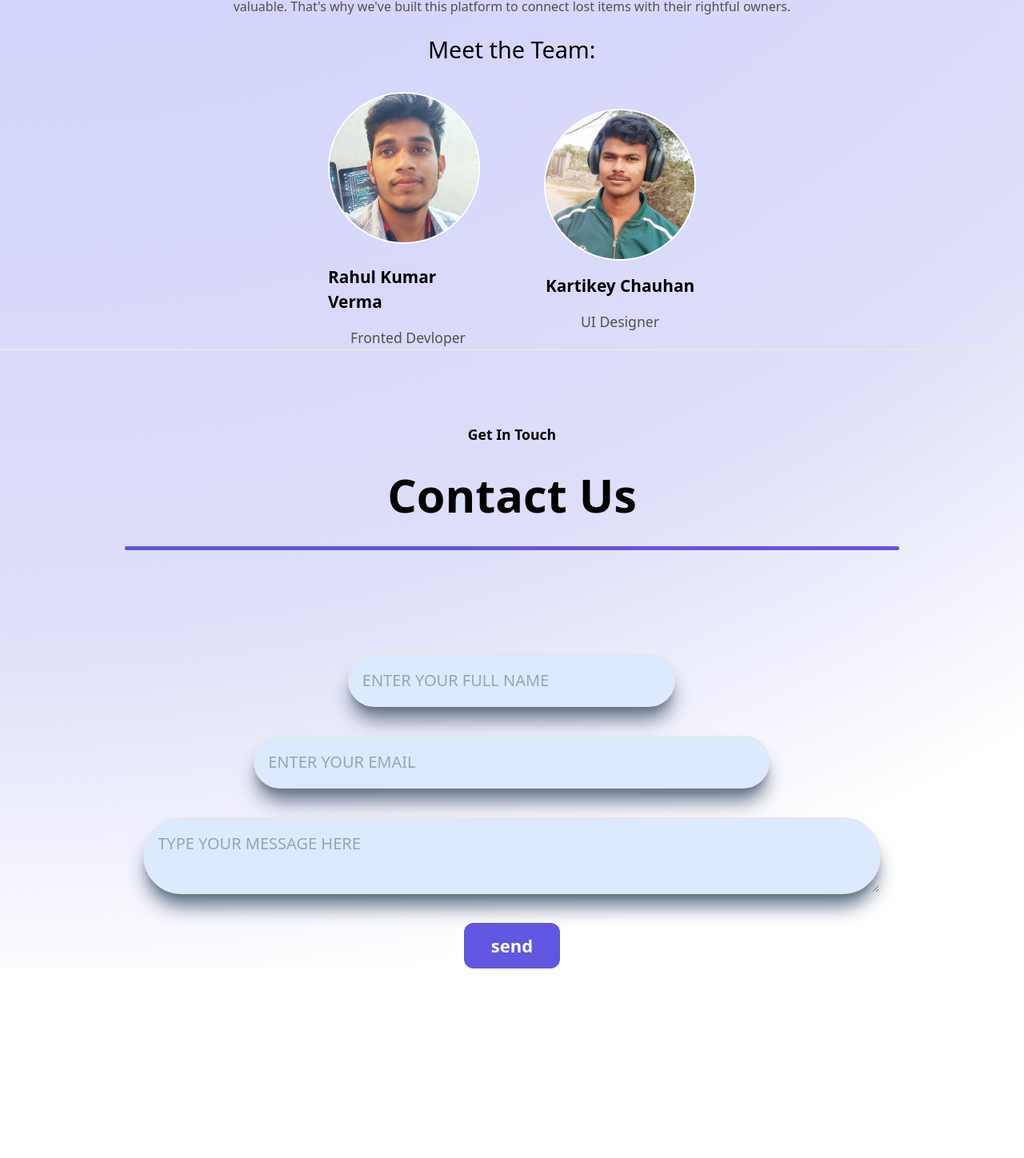
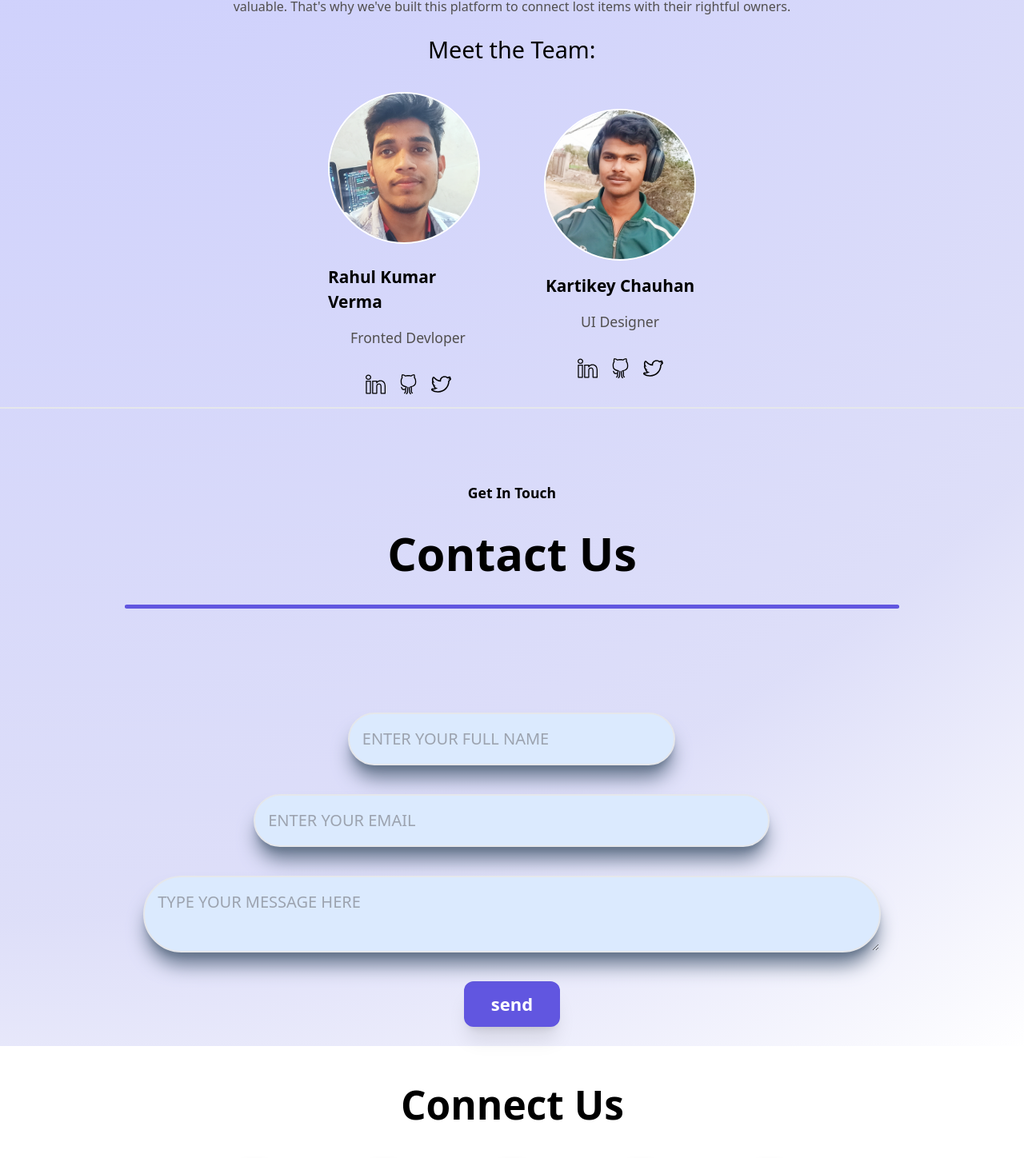
Before and after one commit to devrahuljourney/lostandfound, a React (Create React App) app: page / in a window 1280 px wide. Shown: the part 1324-2772 px from the top of the page at 80% size. Before the commit the page ends 2535 px from the top, so only its background shows below. Built offline with nearby package versions, Linux system fonts and the light colour scheme.

Commit message:
connect us

```diff
--- a/src/components/About.js
+++ b/src/components/About.js
@@ -1,7 +1,11 @@
-import React from 'react'
+import React from 'react';
+import { Link,NavLink } from 'react-router-dom';
 import kartikey from '../assests/Kartikey.jpg';
 import rahulLap from "../assests/RahulLap.jpg";
 import rahultree from '../assests/RahulTree.jpg';
+import {SlSocialTwitter} from 'react-icons/sl';
+import {SlSocialLinkedin} from 'react-icons/sl';
+import {SlSocialGithub} from 'react-icons/sl';
 import Aos from 'aos';
 import 'aos/dist/aos.css';
 export default function About() {
@@ -22,6 +26,18 @@ export default function About() {
                     </div>
                     <p className='text-[1.3rem] font-bold'>Rahul Kumar Verma</p>
                     <p className='text-[1.1rem] text-[#514F4F] '>Fronted Devloper</p>
+                    <div className='flex flex-row gap-4 justify-between items-center p-4'>
+                      <div className='hover:text-button'>
+                       <NavLink  to='https://www.linkedin.com/in/rkvrahul/' > <SlSocialLinkedin  style={{ width: '25px', height: '25px' }}/> </NavLink>
+                      </div>
+                      <div className='hover:text-button'>
+                        <NavLink to='https://github.com/rahulkumarv269' ><SlSocialGithub  style={{ width: '25px', height: '25px' }}  /></NavLink>
+                      </div>
+                      <div className='hover:text-button'>
+                        <NavLink to='https://twitter.com/Rahulkumartwt'  ><SlSocialTwitter  style={{ width: '25px', height: '25px' }} /></NavLink>
+                      </div>
+
+                    </div>
                  </div>
                   {/* kartikey */}
                  <div data-aos="flip-left" className='flex flex-col gap-4 justify-center items-center'>
@@ -30,7 +46,18 @@ export default function About() {
                     </div>
                     <p className='text-[1.3rem] font-bold'>Kartikey Chauhan</p>
                     <p className='text-[1.1rem] text-[#514F4F] '>UI Designer</p>
+                    <div className='flex flex-row gap-4 justify-between items-center p-4'>
+                      <div className='hover:text-button'>
+                       <NavLink  to='https://www.linkedin.com/in/kartikey-chauhan-595b27286' > <SlSocialLinkedin  style={{ width: '25px', height: '25px' }} /> </NavLink>
+                      </div>
+                      <div className='hover:text-button'>
+                        <NavLink to='https://github.com/rahulkumarv269' ><SlSocialGithub  style={{ width: '25px', height: '25px' }}  /></NavLink>
+                      </div>
+                      <div className='hover:text-button'>
+                        <NavLink to='https://twitter.com/Rahulkumartwt'  ><SlSocialTwitter  style={{ width: '25px', height: '25px' }} /></NavLink>
+                      </div>
 
+                    </div>
                  </div>
             </div>
          </div>
--- /dev/null
+++ b/src/components/ConnectUs.js
@@ -0,0 +1,38 @@
+import React from 'react'
+import {SlSocialTwitter} from 'react-icons/sl';
+import {SlSocialLinkedin} from 'react-icons/sl';
+import {SlSocialInstagram} from 'react-icons/sl';
+import {SlSocialFacebook} from 'react-icons/sl';
+import {SlSocialYoutube} from 'react-icons/sl';
+import { NavLink } from 'react-router-dom';
+import Aos from 'aos';
+import 'aos/dist/aos.css';
+export default function
+() {
+  return (
+    <div className='bg-white w-full flex flex-col gap-8 p-9 mt-6 justify-center items-center mx-auto'>
+        <h1 data-aos="flip-right" className='md:text-[3.1rem] text-[1.3rem] font-bold  ' >Connect Us</h1>
+        <div className='flex w-[60%] flex-col md:flex-row justify-between items-center gap-7'>
+            <div data-aos="flip-left" className='w-[80px] h-[80px] border-2 p-5  flex justify-center  hover:cursor-pointer  items-center shadow-lg shadow-slate-700 border-black hover:bg-[#C13584] rounded-full '>
+                <a src='#' className='w-[40px] hover:text-white text-[#C13584] text-center '> <SlSocialInstagram style={{ width: '40px', height: '40px' }} /> </a>
+            </div>
+            <div data-aos="flip-right" className='w-[80px] h-[80px] border-2 p-5  flex justify-center  hover:cursor-pointer  items-center shadow-lg shadow-slate-700 border-black hover:bg-[#1778F2] rounded-full '>
+                <a src='#' className='w-[40px] hover:text-white text-[#1778F2] text-center '> <SlSocialFacebook style={{ width: '40px', height: '40px' }}/> </a>
+            </div>
+            <div data-aos="flip-left" className='w-[80px] h-[80px] border-2 p-5  flex justify-center  hover:cursor-pointer  items-center shadow-lg shadow-slate-700 border-black hover:bg-[#0077b5] rounded-full '>
+                <a src='#' className='w-[40px] hover:text-white text-[#0077b5] text-center '> <SlSocialLinkedin style={{ width: '40px', height: '40px' }}/> </a>
+            </div>
+            <div data-aos="flip-right" className='w-[80px] h-[80px] border-2 p-5  flex justify-center  hover:cursor-pointer  items-center shadow-lg shadow-slate-700 border-black hover:bg-[#1DA1F2] rounded-full '>
+                <a src='#' className='w-[40px] hover:text-white text-[#1DA1F2] text-center '> <SlSocialTwitter style={{ width: '40px', height: '40px' }}/> </a>
+            </div>
+            <div data-aos="flip-left" className='w-[80px] h-[80px] border-2 p-5  flex justify-center  hover:cursor-pointer  items-center shadow-lg shadow-slate-700 border-black hover:bg-[#FF0000] rounded-full '>
+                <a src='#' className='w-[40px] hover:text-white text-[#FF0000] text-center '> <SlSocialYoutube style={{ width: '40px', height: '40px' }}/> </a>
+            </div>
+        </div>
+        <div className='flex mt-6 gap-3 flex-col w-full justify-center items-center'>
+            <div className='w-full border-b-2'></div>
+            <p className='text-[1.2rem] text-slate-500 ' >Copyright @  all right reserved</p>
+        </div>
+    </div>
+  )
+}
--- a/src/components/ContactUs.js
+++ b/src/components/ContactUs.js
@@ -57,7 +57,7 @@ export default function ContactUs() {
                 placeholder='TYPE YOUR MESSAGE HERE'
             />
          </label>
-         <button  type='submit' className='bg-button text-white p-3 w-[120px] text-[22px] rounded-xl font-bold  '>send</button>
+         <button  type='submit' className='bg-button hover:bg-blue-400 shadow-xl text-white p-3 w-[120px] text-[22px] rounded-xl font-bold  '>send</button>
        </form>
 
     </div>
--- a/src/components/Footer.js
+++ b/src/components/Footer.js
@@ -10,6 +10,7 @@ import {AiOutlineUserAdd} from 'react-icons/ai';
 import {GoVerified} from 'react-icons/go';
 import {MdPostAdd} from 'react-icons/md';
 import ContactUs from './ContactUs';
+import ConnectUs from './ConnectUs';
 export default function ()
 
 {
@@ -28,7 +29,7 @@ export default function ()
         <div data-aos="flip-left" className='flex flex-col md:justify-start md:items-start  justify-center items-center gap-3'>
             <h1 className='text-button font-bold text-[2.2rem] md:py-0 py-6 md:text-[4.6rem]'>Rediscover  Treasure</h1>
             <p className='text-button text-[20px]'>your lost items, your stories, and your treasures reunited. Start your journey to find what's been missing.</p>
-            <button className='bg-button mt-[10%] text-white p-3 rounded-xl font-bold  '>Get Started</button>
+            <button className='bg-button hover:bg-blue-400 shadow-xl shadow-slate-500 mt-[10%] text-white p-3 rounded-xl font-bold  '>Get Started</button>
         </div>
 
         {/* right */}
@@ -78,6 +79,7 @@ export default function ()
          <About/>
          <div className='border-b-2'></div>
          <ContactUs/>
+         <ConnectUs/>
 
     </div>
   )
--- a/src/components/NavBar.js
+++ b/src/components/NavBar.js
@@ -23,11 +23,11 @@ export default function NavBar(props) {
             </div>
             {/* nav button */}
 
-            <div className={`md:w-[80%]  md:shadow-[0] md:p-0 p-4 shadow-md shadow-black z-30 absolute md:static ${menu ? 'top-[65px]  ' : 'top-[-320px]'} bg-transparent backdrop-blur-md bg-nav-color w-full
-            sm:left-[20%] flex sm:flex-row flex-col md:justify-evenly md:items-center items-start  justify-between transition-all duration-500 ease-in`}>
+            <div className={`md:w-[80%]  md:shadow-[0] md:p-0 p-4 shadow-md shadow-black z-30 absolute md:static ${menu ? 'top-[65px]  ' : 'top-[-320px]'} bg-transparent backdrop-blur-sm md:text-white text-black text-[18px] md:text-[20px] z-10 w-full
+            sm:left-[20%] flex sm:flex-row flex-col md:justify-evenly md:items-center items-start  justify-between transition-all duration-500 ease-in`} >
              <div className='w-[50%]'>
                 <ul className='flex  flex-col sm:flex-row py-[0.3125rem]   justify-evenly j md:items-center gap-3'>
-                    <li onClick={()=> {setFooter(true); setMenu(false);} } className='hover:bg-white hover:rounded-lg hover:text-black hover:p-1'>
+                    <li onClick={()=> {setFooter(true); setMenu(false);} } className='hover:bg-white hover:rounded-lg hover:text-black  hover:p-1'>
                         <NavLink to = "/Home">Home</NavLink>
                     </li>
                     <li onClick={()=> {setFooter(false); setMenu(false);} } className='hover:bg-white hover:rounded-lg hover:text-black hover:p-1'>
```
